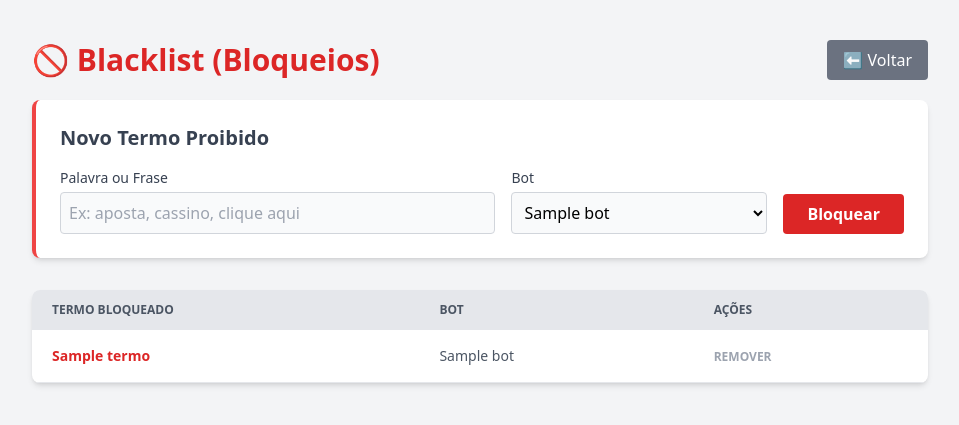
After one commit to Fredson-Santos/conekta-bots, a FastAPI app: template templates/bloqueios.html in a window 1280 px wide. The commit adds this page. Shown: the top 425 px of the page, without its empty margins (160-1119 px from the left). Run offline with FastAPI, Linux system fonts and the light colour scheme; the template is opened without the code that fills it: most values are stand-ins (such as "Sample title", 1, 10 or a date in 2020); some libraries are stand-ins or nearby versions.

Commit message:
Principais funcionalides adicionadas

```diff
--- a/app.py
+++ b/app.py
@@ -2,7 +2,6 @@ from fastapi import FastAPI, Request, Depends, Form
 from fastapi.responses import HTMLResponse, RedirectResponse
 from fastapi.templating import Jinja2Templates
 from sqlmodel import Session, select
-# IMPORTANTE: Adicione LogExecucao aqui na importação
 from database import engine, Bot, Regra, LogExecucao, Agendamento
 
 app = FastAPI()
@@ -12,40 +11,31 @@ def get_session():
     with Session(engine) as session:
         yield session
 
+# ROTA: DASHBOARD
 @app.get("/", response_class=HTMLResponse)
 async def dashboard(request: Request, session: Session = Depends(get_session)):
     bots = session.exec(select(Bot)).all()
+    logs = session.exec(select(LogExecucao).order_by(LogExecucao.data_hora.desc()).limit(10)).all()
+    return templates.TemplateResponse("index.html", {"request": request, "bots": bots, "logs": logs})
 
-    # --- NOVO: BUSCAR OS LOGS ---
-    # Se esta parte faltar, o site não recebe os dados!
-    logs = session.exec(
-        select(LogExecucao).order_by(LogExecucao.data_hora.desc()).limit(10)
-    ).all()
-    # ----------------------------
-
-    return templates.TemplateResponse(
-        "index.html",
-        {"request": request, "bots": bots, "logs": logs} # Passamos 'logs' aqui
-    )
-
-# ... (Mantenha as rotas de regras e outras como estavam) ...
-# Vou repetir a rota de regras aqui para garantir que você tenha o arquivo completo se quiser copiar tudo:
-
+# ROTA: LISTAR REGRAS
 @app.get("/regras", response_class=HTMLResponse)
 async def listar_regras(request: Request, session: Session = Depends(get_session)):
     regras = session.exec(select(Regra)).all()
     bots = session.exec(select(Bot)).all()
     return templates.TemplateResponse("regras.html", {"request": request, "regras": regras, "bots": bots})
 
+# ROTA: CRIAR REGRA (ATUALIZADA)
 @app.post("/regras/criar")
 async def criar_regra(
     nome: str = Form(...),
     origem: str = Form(...),
     destino: str = Form(...),
     bot_id: int = Form(...),
-    # NOVOS CAMPOS OPCIONAIS
     filtro: str = Form(None),
     substituto: str = Form(None),
+    bloqueios: str = Form(None),
+    somente_se_tiver: str = Form(None), # <--- NOVO CAMPO
     session: Session = Depends(get_session)
 ):
     nova_regra = Regra(
@@ -53,31 +43,17 @@ async def criar_regra(
         origem=origem,
         destino=destino,
         bot_id=bot_id,
-        filtro=filtro,         # Salva no banco
-        substituto=substituto, # Salva no banco
+        filtro=filtro,
+        substituto=substituto,
+        bloqueios=bloqueios,
+        somente_se_tiver=somente_se_tiver, # Salva no banco
         ativo=True
     )
     session.add(nova_regra)
     session.commit()
-
     return RedirectResponse(url="/regras", status_code=303)
 
-
-# --- Adicione esta rota nova no app.py ---
-
-@app.get("/htmx/logs", response_class=HTMLResponse)
-async def pegar_logs_htmx(request: Request, session: Session = Depends(get_session)):
-    # Busca apenas os logs mais recentes
-    logs = session.exec(
-        select(LogExecucao).order_by(LogExecucao.data_hora.desc()).limit(10)
-    ).all()
-
-    # Retorna APENAS o pedacinho da tabela
-    return templates.TemplateResponse(
-        "fragmento_logs.html",
-        {"request": request, "logs": logs}
-    )
-
+# ROTA: DELETAR REGRA
 @app.get("/regras/deletar/{id}")
 async def deletar_regra(id: int, session: Session = Depends(get_session)):
     regra = session.get(Regra, id)
@@ -86,47 +62,37 @@ async def deletar_regra(id: int, session: Session = Depends(get_session)):
         session.commit()
     return RedirectResponse(url="/regras", status_code=303)
 
-# ROTA: LISTAR AGENDAMENTOS
+# ROTA: AGENDAMENTOS
 @app.get("/agendamentos", response_class=HTMLResponse)
 async def listar_agendamentos(request: Request, session: Session = Depends(get_session)):
     agendamentos = session.exec(select(Agendamento)).all()
     bots = session.exec(select(Bot)).all()
-    return templates.TemplateResponse(
-        "agendamentos.html",
-        {"request": request, "agendamentos": agendamentos, "bots": bots}
-    )
+    return templates.TemplateResponse("agendamentos.html", {"request": request, "agendamentos": agendamentos, "bots": bots})
 
-# ROTA: CRIAR AGENDAMENTO
 @app.post("/agendamentos/criar")
 async def criar_agendamento(
-    nome: str = Form(...),
-    origem: str = Form(...),
-    destino: str = Form(...),
-    msg_id_atual: int = Form(...),
-    tipo_envio: str = Form(...), # "fixo" ou "sequencial"
-    horario: str = Form(...),    # "HH:MM"
-    bot_id: int = Form(...),
-    session: Session = Depends(get_session)
+    nome: str = Form(...), origem: str = Form(...), destino: str = Form(...),
+    msg_id_atual: int = Form(...), tipo_envio: str = Form(...), horario: str = Form(...),
+    bot_id: int = Form(...), session: Session = Depends(get_session)
 ):
     novo_agendamento = Agendamento(
-        nome=nome,
-        origem=origem,
-        destino=destino,
-        msg_id_atual=msg_id_atual,
-        tipo_envio=tipo_envio,
-        horario=horario,
-        bot_id=bot_id,
-        ativo=True
+        nome=nome, origem=origem, destino=destino, msg_id_atual=msg_id_atual,
+        tipo_envio=tipo_envio, horario=horario, bot_id=bot_id, ativo=True
     )
     session.add(novo_agendamento)
     session.commit()
     return RedirectResponse(url="/agendamentos", status_code=303)
 
-# ROTA: DELETAR AGENDAMENTO
 @app.get("/agendamentos/deletar/{id}")
 async def deletar_agendamento(id: int, session: Session = Depends(get_session)):
-    agendamento = session.get(Agendamento, id)
-    if agendamento:
-        session.delete(agendamento)
+    item = session.get(Agendamento, id)
+    if item:
+        session.delete(item)
         session.commit()
     return RedirectResponse(url="/agendamentos", status_code=303)
+
+# ROTA: LOGS HTMX
+@app.get("/htmx/logs", response_class=HTMLResponse)
+async def pegar_logs_htmx(request: Request, session: Session = Depends(get_session)):
+    logs = session.exec(select(LogExecucao).order_by(LogExecucao.data_hora.desc()).limit(10)).all()
+    return templates.TemplateResponse("fragmento_logs.html", {"request": request, "logs": logs})
--- a/database.py
+++ b/database.py
@@ -14,35 +14,35 @@ class Bot(SQLModel, table=True):
     session_string: Optional[str] = None
     ativo: bool = Field(default=True)
 
-    # Relações
     regras: List["Regra"] = Relationship(back_populates="bot")
-    agendamentos: List["Agendamento"] = Relationship(back_populates="bot") # NOVO
+    agendamentos: List["Agendamento"] = Relationship(back_populates="bot")
 
-# --- MODELO REGRA (Repasse Imediato) ---
+# --- MODELO REGRA ---
 class Regra(SQLModel, table=True):
     id: Optional[int] = Field(default=None, primary_key=True)
     nome: str
     origem: str
     destino: str
+
+    # Filtros e Edições
     filtro: Optional[str] = None
     substituto: Optional[str] = None
+    bloqueios: Optional[str] = None         # Blacklist (Se tiver, NÃO envia)
+    somente_se_tiver: Optional[str] = None  # Whitelist (SÓ envia se tiver) <--- NOVO
+
     bot_id: int = Field(foreign_key="bot.id")
     bot: Optional[Bot] = Relationship(back_populates="regras")
     ativo: bool = Field(default=True)
 
-# --- NOVO MODELO: AGENDAMENTO (Envio Programado) ---
+# --- MODELO AGENDAMENTO ---
 class Agendamento(SQLModel, table=True):
     id: Optional[int] = Field(default=None, primary_key=True)
-    nome: str           # Ex: "Oferta Manhã"
-    origem: str         # Canal de onde vamos copiar a mensagem (ID ou Username)
-    destino: str        # Para onde vai
-    msg_id_atual: int   # Qual ID de mensagem vamos enviar hoje?
-
-    # Tipo: "sequencial" (soma +1 no ID após enviar) ou "fixo" (repete a mesma)
+    nome: str
+    origem: str
+    destino: str
+    msg_id_atual: int
     tipo_envio: str
-
-    horario: str        # Formato "HH:MM" (Ex: "10:00")
-
+    horario: str
     bot_id: int = Field(foreign_key="bot.id")
     bot: Optional[Bot] = Relationship(back_populates="agendamentos")
     ativo: bool = Field(default=True)
@@ -61,7 +61,6 @@ class LogExecucao(SQLModel, table=True):
 # --- CONFIGURAÇÃO ---
 sqlite_file_name = "database.db"
 sqlite_url = f"sqlite:///{sqlite_file_name}"
-
 engine = create_engine(sqlite_url)
 
 def create_db_and_tables():
@@ -69,4 +68,4 @@ def create_db_and_tables():
 
 if __name__ == "__main__":
     create_db_and_tables()
-    print("✅ Banco de dados atualizado com Agendamentos!")
+    print("✅ Banco de dados atualizado!")
--- /dev/null
+++ b/templates/bloqueios.html
@@ -0,0 +1,71 @@
+<!DOCTYPE html>
+<html lang="pt-br">
+<head>
+    <meta charset="UTF-8">
+    <title>Bloqueios - Conekta</title>
+    <script src="https://cdn.tailwindcss.com"></script>
+</head>
+<body class="bg-gray-100 p-10">
+    <div class="max-w-4xl mx-auto">
+        <div class="mb-5 flex justify-between items-center">
+            <h1 class="text-3xl font-bold text-red-600">🚫 Blacklist (Bloqueios)</h1>
+            <a href="/" class="bg-gray-500 hover:bg-gray-600 text-white px-4 py-2 rounded">⬅ Voltar</a>
+        </div>
+
+        <div class="bg-white p-6 rounded-lg shadow-md mb-8 border-l-4 border-red-500">
+            <h2 class="text-xl font-semibold mb-4 text-gray-700">Novo Termo Proibido</h2>
+            <form action="/bloqueios/criar" method="post" class="flex gap-4 items-end">
+
+                <div class="flex-grow">
+                    <label class="block text-sm font-medium text-gray-700">Palavra ou Frase</label>
+                    <input type="text" name="termo" placeholder="Ex: aposta, cassino, clique aqui" required
+                           class="mt-1 block w-full rounded border-gray-300 bg-gray-50 p-2 border">
+                </div>
+
+                <div class="w-64">
+                    <label class="block text-sm font-medium text-gray-700">Bot</label>
+                    <select name="bot_id" class="mt-1 block w-full rounded border-gray-300 bg-gray-50 p-2 border">
+                        {% for bot in bots %}
+                        <option value="{{ bot.id }}">{{ bot.nome }}</option>
+                        {% endfor %}
+                    </select>
+                </div>
+
+                <button type="submit" class="bg-red-600 hover:bg-red-700 text-white font-bold py-2 px-6 rounded">
+                    Bloquear
+                </button>
+            </form>
+        </div>
+
+        <div class="bg-white shadow-md rounded-lg overflow-hidden">
+            <table class="min-w-full leading-normal">
+                <thead class="bg-gray-200">
+                    <tr>
+                        <th class="px-5 py-3 text-left text-xs font-semibold text-gray-600 uppercase">Termo Bloqueado</th>
+                        <th class="px-5 py-3 text-left text-xs font-semibold text-gray-600 uppercase">Bot</th>
+                        <th class="px-5 py-3 text-left text-xs font-semibold text-gray-600 uppercase">Ações</th>
+                    </tr>
+                </thead>
+                <tbody>
+                    {% for item in bloqueios %}
+                    <tr class="border-b border-gray-200 hover:bg-gray-50">
+                        <td class="px-5 py-4 text-sm font-bold text-red-600">
+                            {{ item.termo }}
+                        </td>
+                        <td class="px-5 py-4 text-sm text-gray-600">
+                            {{ item.bot.nome }}
+                        </td>
+                        <td class="px-5 py-4 text-sm">
+                            <a href="/bloqueios/deletar/{{ item.id }}" class="text-gray-400 hover:text-red-600 font-bold text-xs uppercase">Remover</a>
+                        </td>
+                    </tr>
+                    {% endfor %}
+                </tbody>
+            </table>
+            {% if not bloqueios %}
+            <div class="p-5 text-center text-gray-500">Nenhum bloqueio cadastrado.</div>
+            {% endif %}
+        </div>
+    </div>
+</body>
+</html>
--- a/templates/index.html
+++ b/templates/index.html
@@ -21,6 +21,10 @@
         <h1 class="text-3xl font-bold text-gray-800 mb-8">🤖 Meus Bots</h1>
 
 </div>
+
+<a href="/bloqueios" class="bg-red-600 hover:bg-red-700 text-white font-bold py-2 px-4 rounded shadow">
+        🚫 Blacklist
+    </a>
 
 <div class="mb-6 flex gap-4">
     <a href="/regras" class="bg-blue-600 hover:bg-blue-700 text-white font-bold py-2 px-4 rounded shadow">
```
Also changed, not shown: templates/regras.html (+27 -3 lines), worker.py (+64 -59 lines), README.md (added), database.db.
